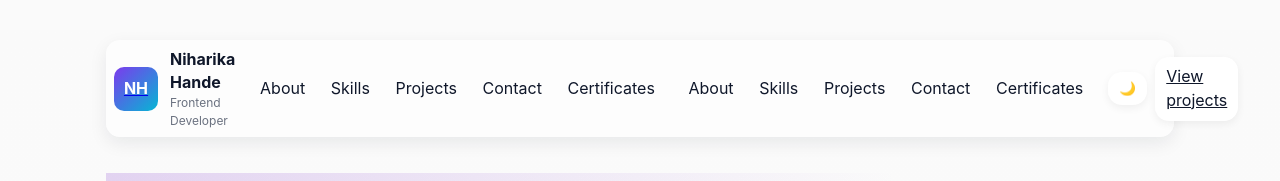
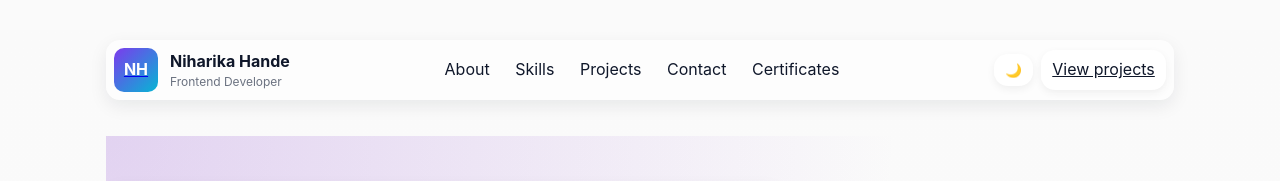
Before and after one commit to niharika-hande04/myPortfolio, a plain HTML site: page index.html in a window 1280 px wide. Shown: the top 181 px of the page. Drawn offline with Linux system fonts and the light colour scheme.

Commit message:
Update index.html

```diff
--- a/index.html
+++ b/index.html
@@ -25,13 +25,6 @@
 
       <button id="hamburger" aria-label="Toggle menu" aria-expanded="false" aria-controls="main-nav">☰</button>
       <nav id="main-nav" style="display:flex;gap:.5rem;align-items:center">
-  <a href="#about">About</a>
-  <a href="#skills">Skills</a>
-  <a href="#projects">Projects</a>
-  <a href="#contact">Contact</a>
-  <a href="#certificates">Certificates</a>
-</nav>
-      <nav style="display:flex;gap:.5rem;align-items:center">
           <a href="#about">About</a>
           <a href="#skills">Skills</a>
           <a href="#projects">Projects</a>
```
Lines whose indentation alone changed are shown as unchanged.
